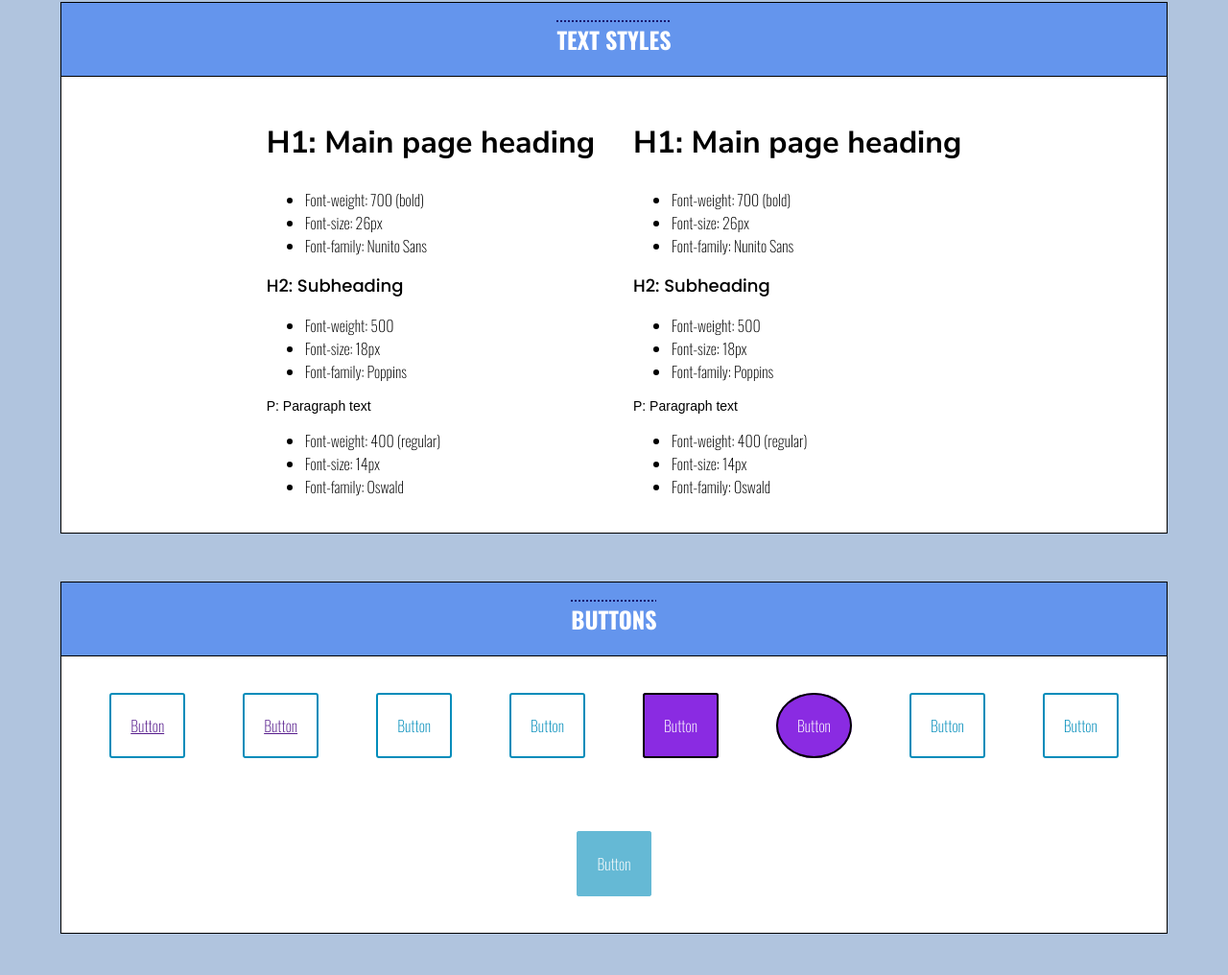
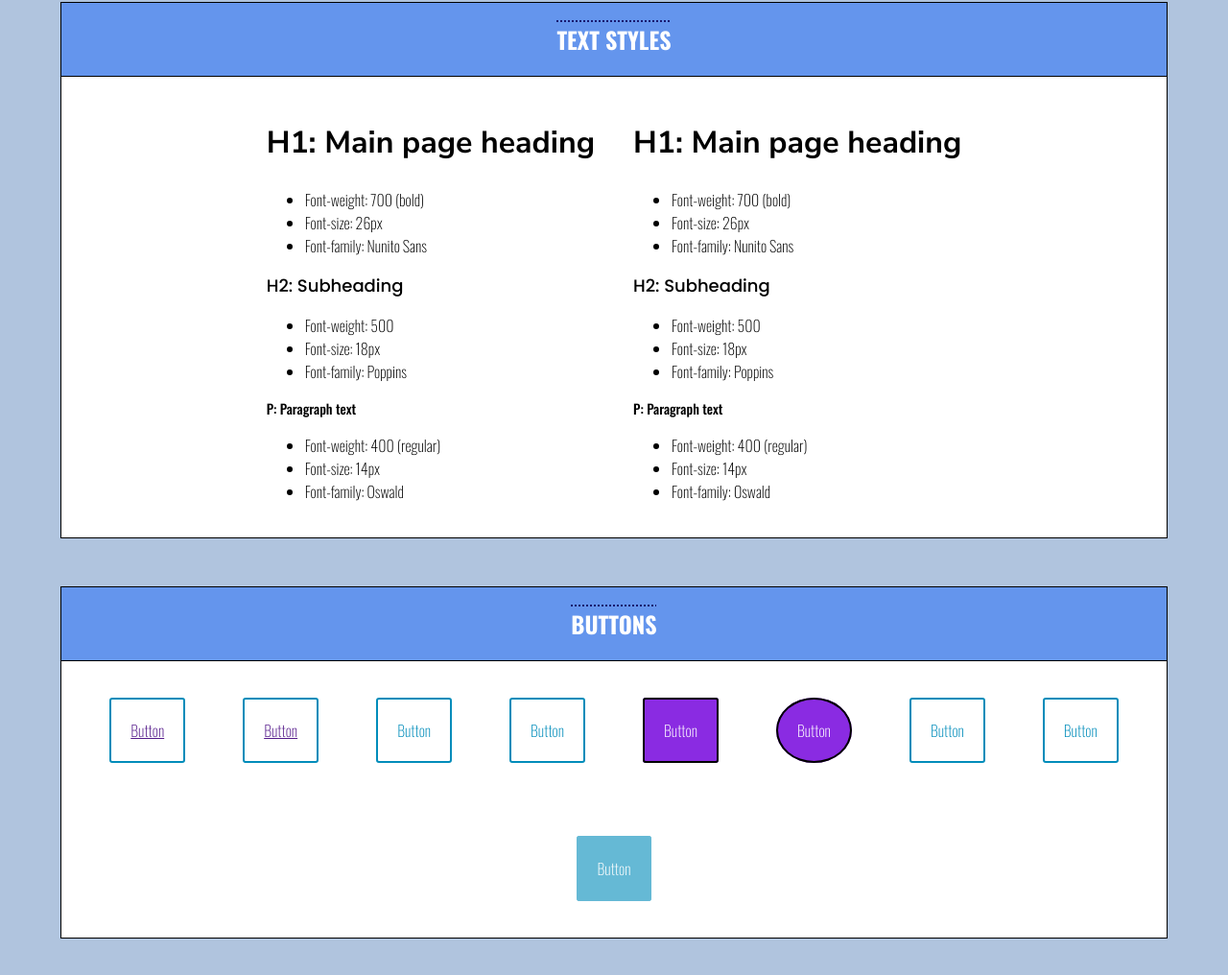
Before and after one commit to joaomartinscode/Website-Design-Guide, a plain HTML site: page index.html in a window 1280 px wide. Shown: the part 1443-2459 px from the top of the page at 96% size. Drawn offline with nearby package versions, Linux system fonts and the light colour scheme; a web font is replaced by a local one.

Commit message:
Update styles.css

```diff
--- a/styles.css
+++ b/styles.css
@@ -257,7 +257,7 @@ nav a:hover{
   .text-panel p {
     font-weight: 400;
     font-size: 14px;
-    font-family: 'Times-New-Roman', sans-serif;
+    font-family: 'Oswald', sans-serif;
   }
 
 
```
